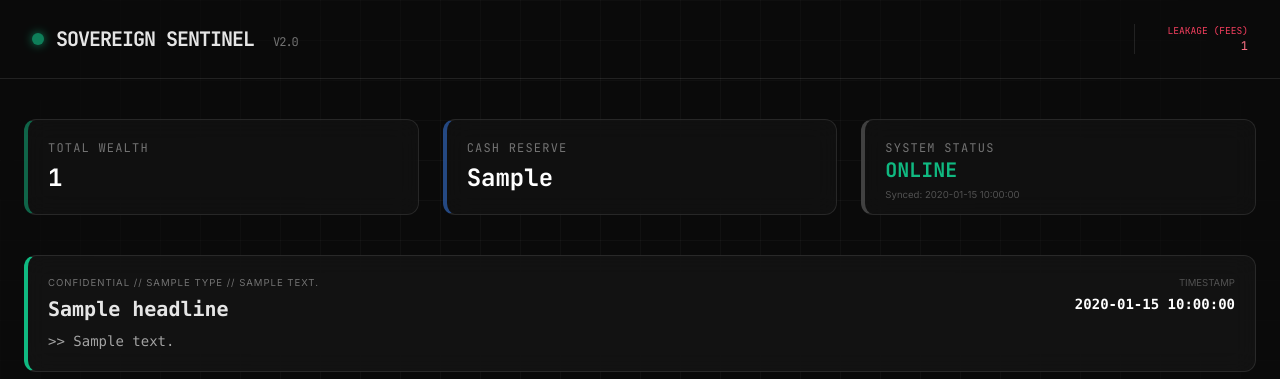
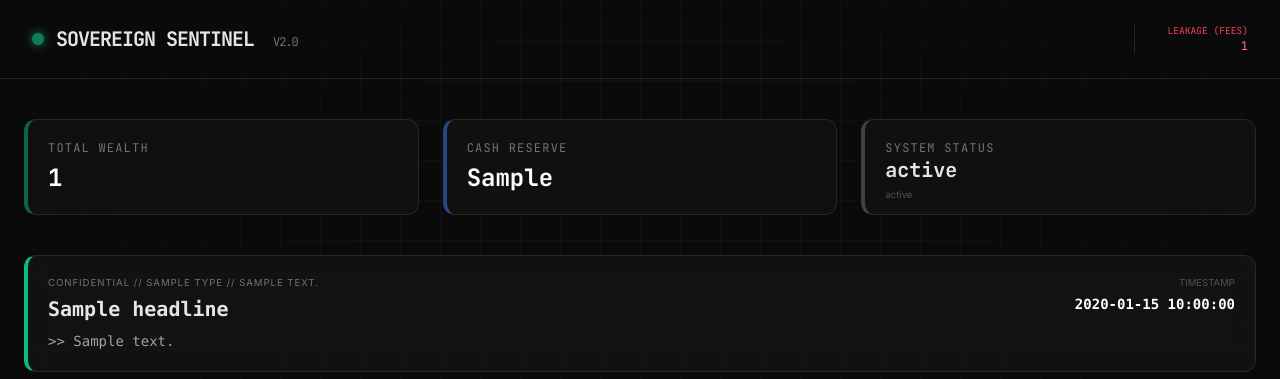
Before and after one commit to Dewsbex/sovereign-sentinel, a FastAPI app: template templates/base.html in a window 1280 px wide. Shown: the top 379 px of the page. Run offline with FastAPI, Linux system fonts and the light colour scheme; the template is opened without the code that fills it: most values are stand-ins (such as "Sample title", 1, 10 or a date in 2020); some libraries are stand-ins or nearby versions.

Commit message:
Debugging: Update template to display system status details

```diff
--- a/templates/base.html
+++ b/templates/base.html
@@ -122,8 +122,8 @@
             <div class="sentinel-card flex flex-col justify-between h-24 border-l-4 border-l-neutral-500/50">
                 <span class="text-xs mono text-neutral-500 uppercase tracking-widest">System Status</span>
                 <div>
-                    <span class="text-xl font-bold text-emerald-500 mono">ONLINE</span>
-                    <div class="text-[0.6rem] text-neutral-600 mt-1">Synced: {{ last_updated }}</div>
+                    <span class="text-xl font-bold {{ status_color }} mono">{{ system_status }}</span>
+                    <div class="text-[0.6rem] text-neutral-600 mt-1">{{ status_sub }}</div>
                 </div>
             </div>
         </div>
```
